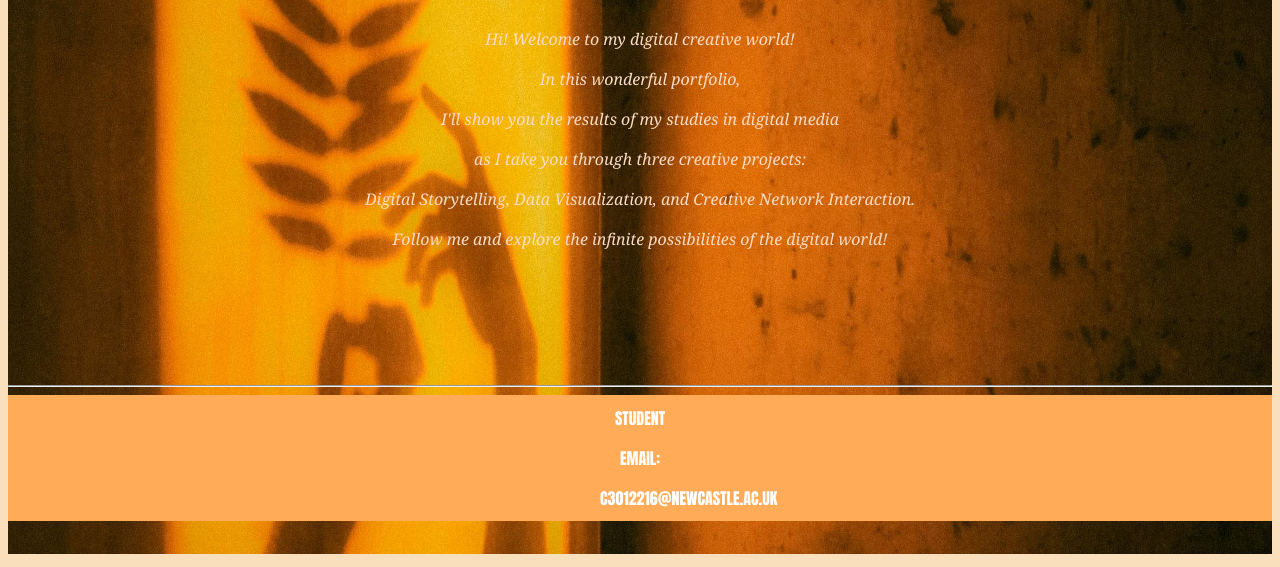
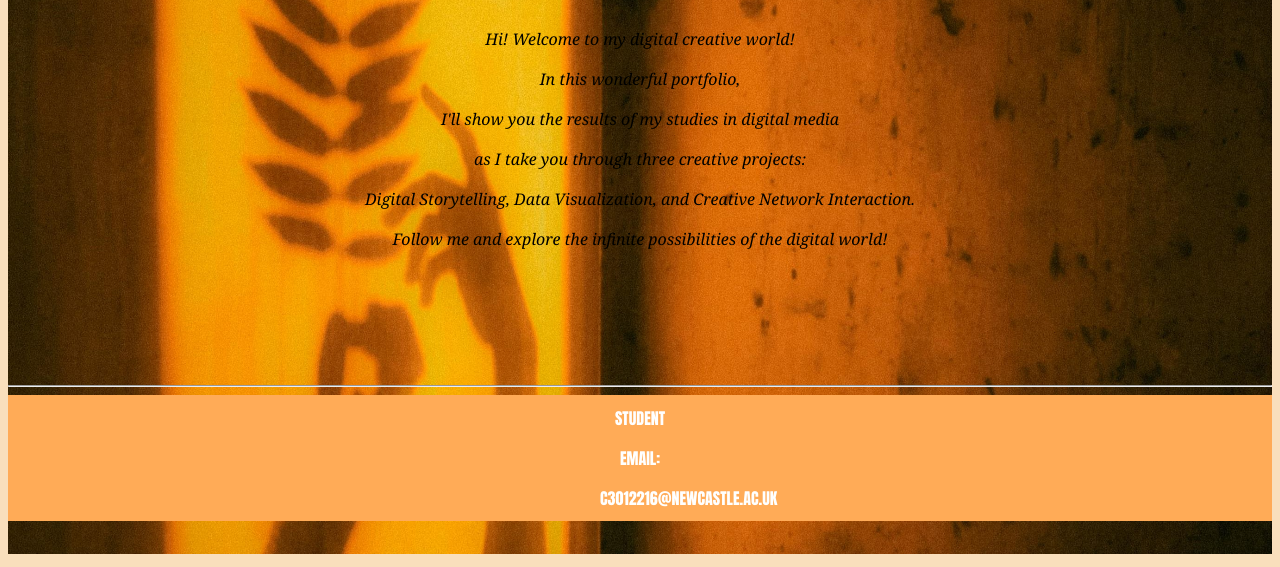
Before and after one commit to AdrianaZhang/Portfolio, a plain HTML site: page index.html in a window 1280 px wide. Shown: the part 233-800 px from the top of the page. Drawn offline with Linux system fonts and the light colour scheme.

Commit message:
Update style.css

```diff
--- a/style.css
+++ b/style.css
@@ -32,6 +32,11 @@ body{
        font-family: Georgia, 'Times New Roman', Times, serif;
        font-size:medium;
        line-height: 40px;
+     p{
+        color:hsl(0, 0%, 0%);
+        font-family: Georgia, 'Times New Roman', Times, serif;
+        font: size 1000px 1000px;
+     }
 
 }
 
```
